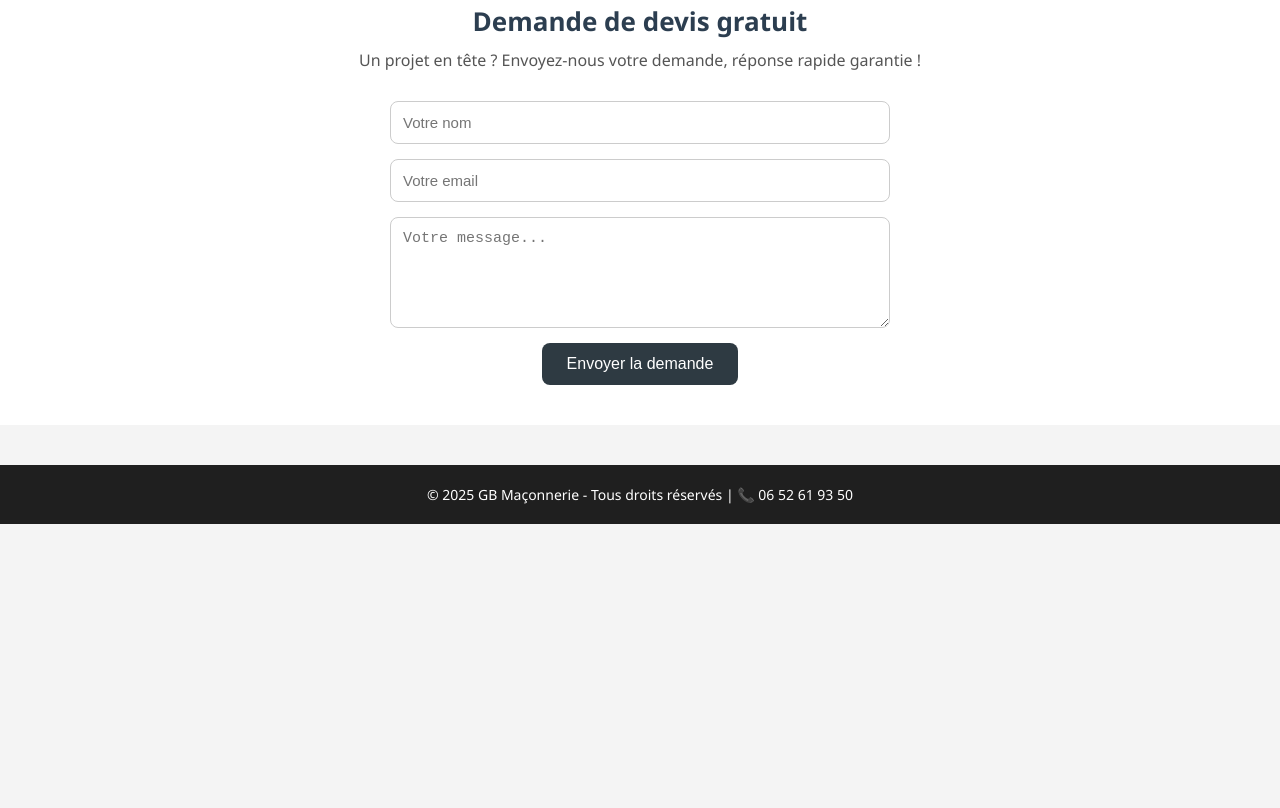
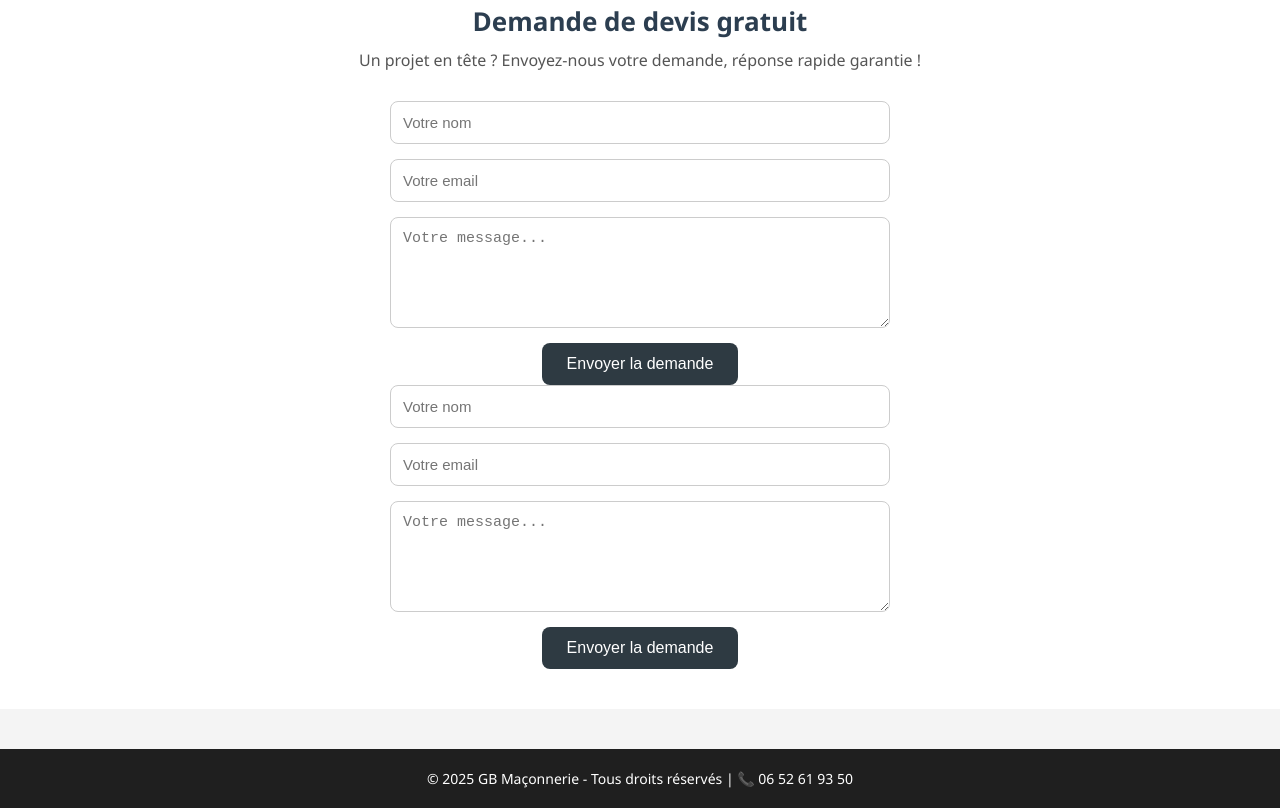
Before and after one commit to GBMaconnerie/GB, a plain HTML site: page index.html in a window 1280 px wide. Shown: the part 1040-1848 px from the top of the page. Before the commit the page ends 1564 px from the top, so only its background shows below. Drawn offline with Linux system fonts and the light colour scheme.

Commit message:
Add files via upload

```diff
--- a/index.html
+++ b/index.html
@@ -66,7 +66,13 @@
       <input type="email" name="email" placeholder="Votre email" required />
       <textarea name="message" placeholder="Votre message..." rows="5" required></textarea>
       <button type="submit">Envoyer la demande</button>
-    </form>
+      <form action="https://gungordenis5@gmail.com" method="POST">
+        <input type="text" name="nom" placeholder="Votre nom" required />
+        <input type="email" name="email" placeholder="Votre email" required />
+        <textarea name="message" placeholder="Votre message..." rows="5" required></textarea>
+        <button type="submit">Envoyer la demande</button>
+      </form>
+
   </div>
 
 
```
